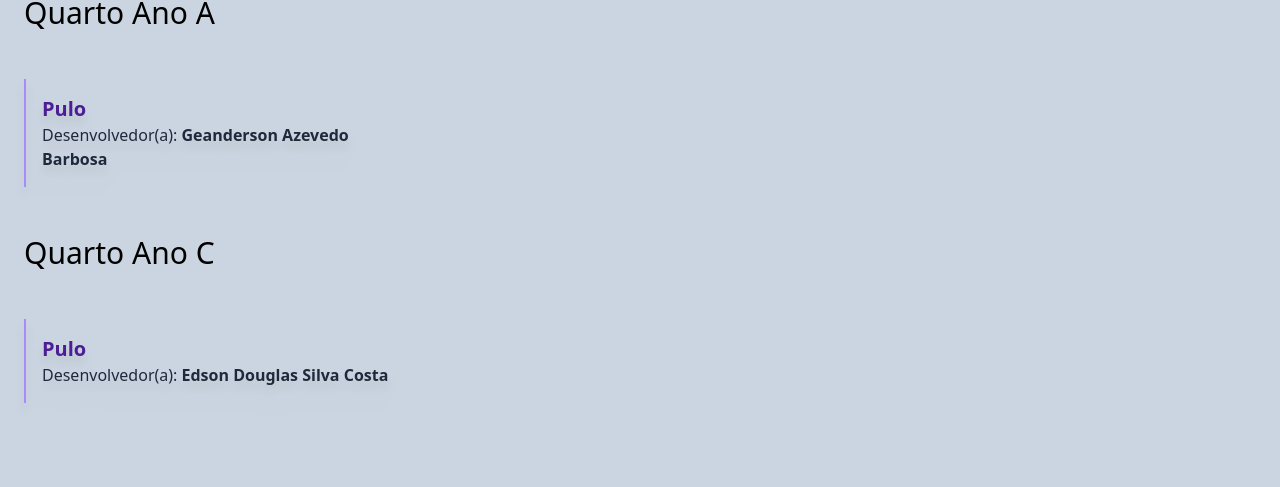
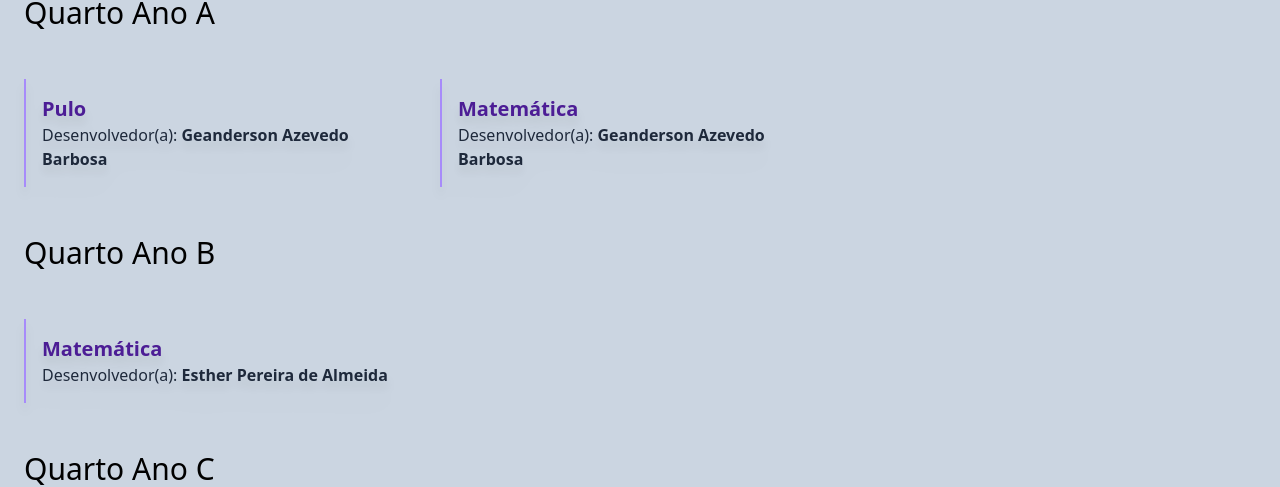
Before and after one commit to ernandesnenen/dulcinealabinfo, a Next.js app: page /Quartoano in a window 1280 px wide. Shown: the part 641-1128 px from the top of the page. Before the commit the page ends 1068 px from the top, so only its background shows below. Built offline with nearby package versions, Linux system fonts and the light colour scheme.

Commit message:
novos jogos do p3

```diff
--- a/src/app/Quartoano/page.tsx
+++ b/src/app/Quartoano/page.tsx
@@ -14,6 +14,18 @@ export default function Quartoano() {
           link={'https://scratch.mit.edu/projects/826078497'}
           titulo={'Pulo'}
           desenvolvedor={'Geanderson Azevedo Barbosa'}/>
+
+        <Card
+          link={'https://scratch.mit.edu/projects/827355505'}
+          titulo={'Matemática'}
+          desenvolvedor={'Geanderson Azevedo Barbosa'}/>
+        </Content>
+
+        <Content titulo="Quarto Ano B">
+          <Card
+          link={'https://scratch.mit.edu/projects/826079395'}
+          titulo={'Matemática'}
+          desenvolvedor={'Esther Pereira de Almeida'}/>
         </Content>
 
         <Content titulo="Quarto Ano C">
--- a/src/app/Terceiroano/page.tsx
+++ b/src/app/Terceiroano/page.tsx
@@ -19,6 +19,17 @@ export default function Terceiroano() {
           link={'https://scratch.mit.edu/projects/826077281'}
           titulo={'Matemática'}
           desenvolvedor={'Roberto Barbosa Neto'}/>
+
+
+          <Card
+          link={'https://scratch.mit.edu/projects/827345161'}
+          titulo={'Matemática'}
+          desenvolvedor={'João Arthur Oliveira Pereira'}/>
+
+           <Card
+          link={'https://scratch.mit.edu/projects/827346076'}
+          titulo={'Nave'}
+          desenvolvedor={'Samuel Oliviera Martins'}/>
         </Content>
 
       </main>
```
